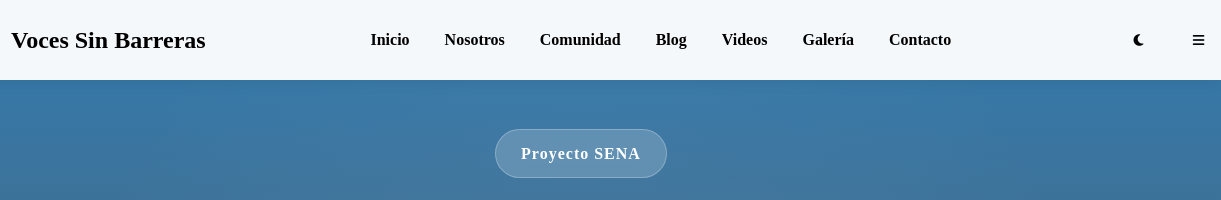
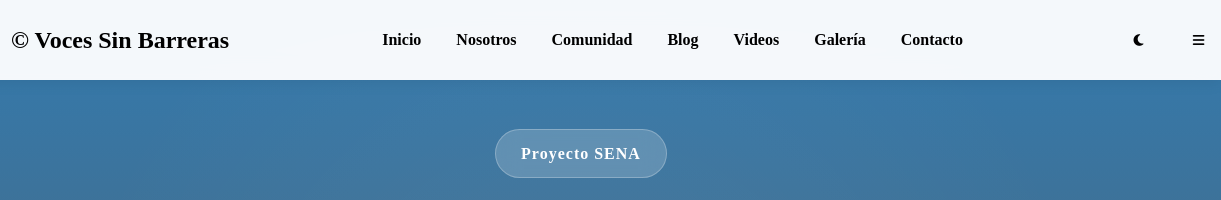
Before and after one commit to camilosombrio-bit/voiceswithoutbarriers, a plain HTML site: page index.html in a window 1280 px wide. Shown: the top 200 px of the page, 59-1280 px from the left. Drawn offline with Linux system fonts and the light colour scheme; a script that the page names is missing.

Commit message:
Add files via upload

```diff
--- a/index.html
+++ b/index.html
@@ -109,7 +109,7 @@ alt="Logo Voces Sin Barreras">
 
 <h2>
 
-Voces Sin Barreras
+© <span id="2026"></span> Voces Sin Barreras
 
 </h2>
 
```
